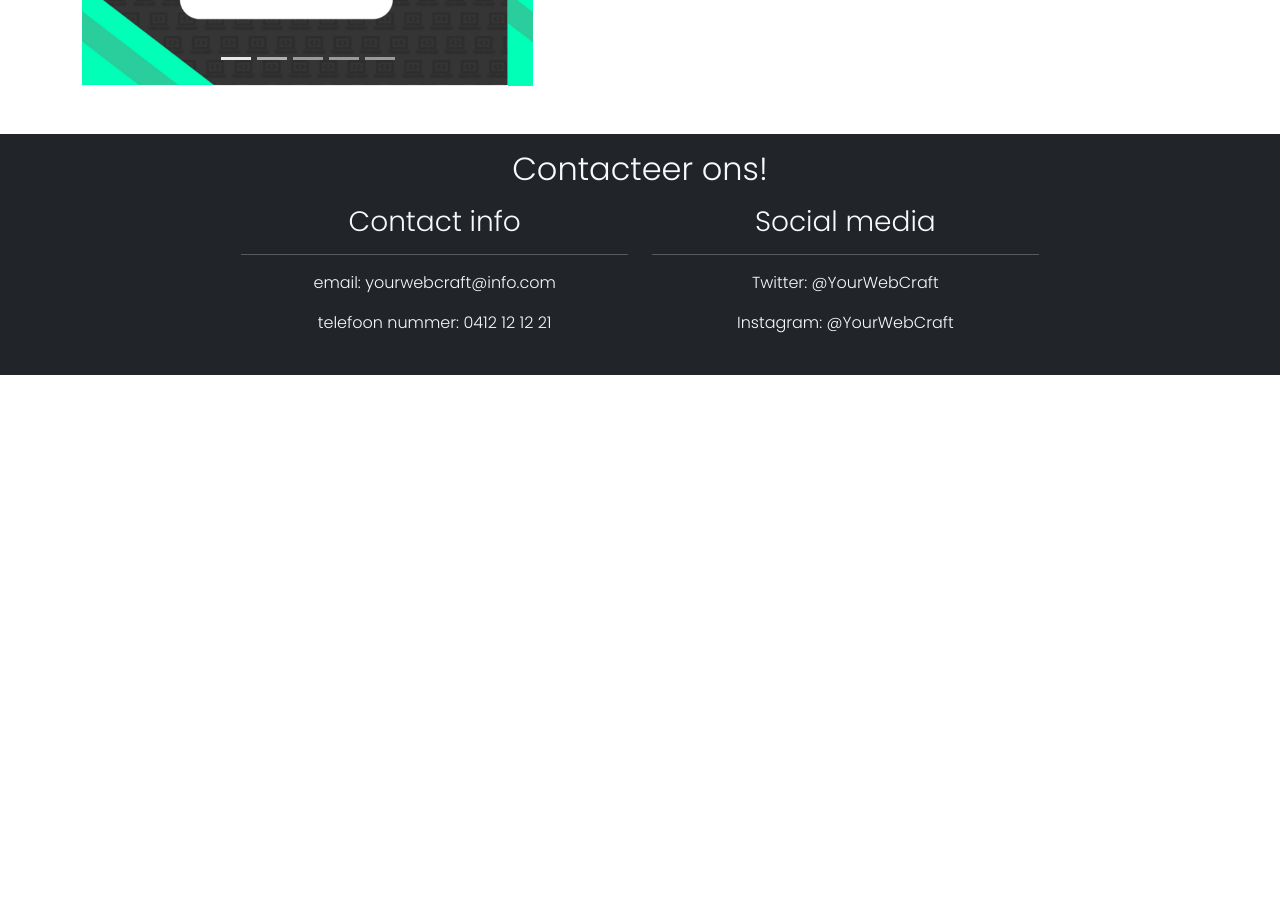
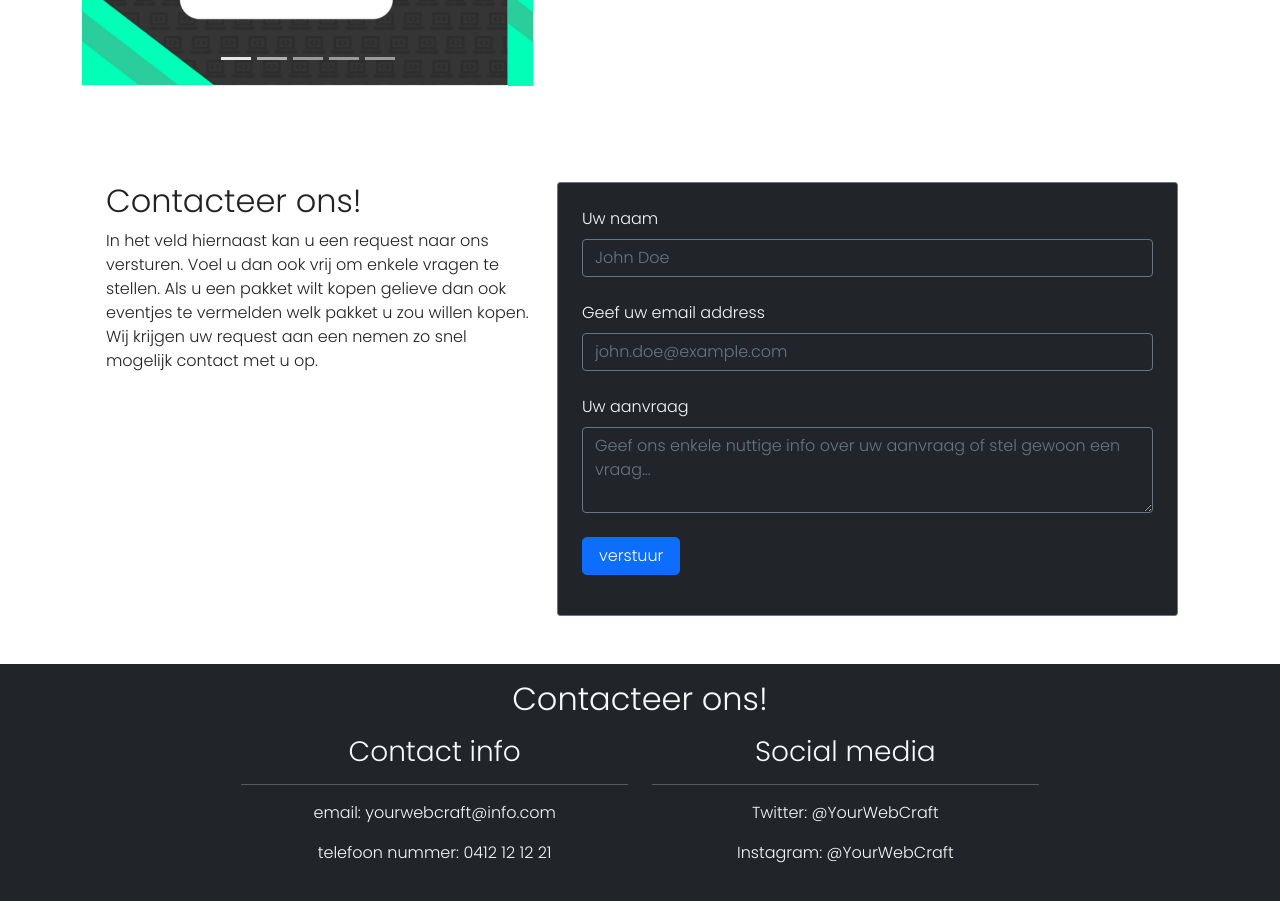
Before and after one commit to Krouwers/yourwebcraft, a website: page bundle.html in a window 1280 px wide. Shown: the part 940-1841 px from the top of the page. Before the commit the page ends 1315 px from the top, so only its background shows below. Drawn offline with nearby package versions, Linux system fonts and the light colour scheme.

Commit message:
alle pages af

```diff
--- a/bundle.html
+++ b/bundle.html
@@ -104,6 +104,69 @@
 
         </div>
     </article>
+
+    <article id="request" class="py-5">
+
+        <div class="container">
+            <div class="row mx-0">
+                <div class="col-5">
+                    <h2>Contacteer ons!</h2>
+                    <p>In het veld hiernaast kan u een request naar ons versturen. Voel u dan ook vrij om enkele vragen te stellen. Als u een pakket wilt kopen gelieve dan ook eventjes te vermelden welk pakket u zou willen kopen. Wij krijgen uw request aan een nemen zo snel mogelijk contact met u op.</p>
+                </div>
+                <div class="col-7 px-2">
+                    <form method="POST" class="w-100 rounded-1 p-4 border text-secondary bg-dark border-secondary" action="mail.php">
+                        <label class="d-block mb-4">
+                            <span class="form-label d-block text-light">Uw naam</span>
+                            <input
+
+                                    name="name"
+                                    type="text"
+                                    class="form-control text-light border-secondary bg-transparent"
+                                    placeholder="John Doe"
+                            />
+                        </label>
+
+                        <label class="d-block mb-4">
+                            <span class="form-label d-block text-light">Geef uw email address</span>
+                            <input
+                                    name="email"
+                                    type="email"
+                                    class="form-control border-secondary bg-transparent text-light"
+                                    placeholder="john.doe@example.com"
+                                    required
+                            />
+                        </label>
+
+                        <label class="d-block mb-4">
+          <span
+                  class="
+              form-label
+              d-block
+              text-light
+              border-secondary
+              bg-transparent
+            "
+          >Uw aanvraag</span>
+                            <textarea
+                                    name="message"
+                                    class="form-control border-secondary bg-transparent text-light"
+                                    rows="3"
+                                    placeholder="Geef ons enkele nuttige info over uw aanvraag of stel gewoon een vraag..."
+                                    required
+                            ></textarea>
+                        </label>
+
+                        <div class="mb-3">
+                            <button type="submit" class="btn btn-primary px-3 rounded-3">
+                                verstuur
+                            </button>
+                        </div>
+                    </form>
+                </div>
+            </div>
+        </div>
+
+    </article>
 </main>
 
 <footer id="contact" class="row py-lg-3 absolute-bottom bg-dark text-center text-light container-fluid mx-0">
```
Also changed, not shown: logo.html (+61 -0 lines), website.html (+3 -3 lines).
